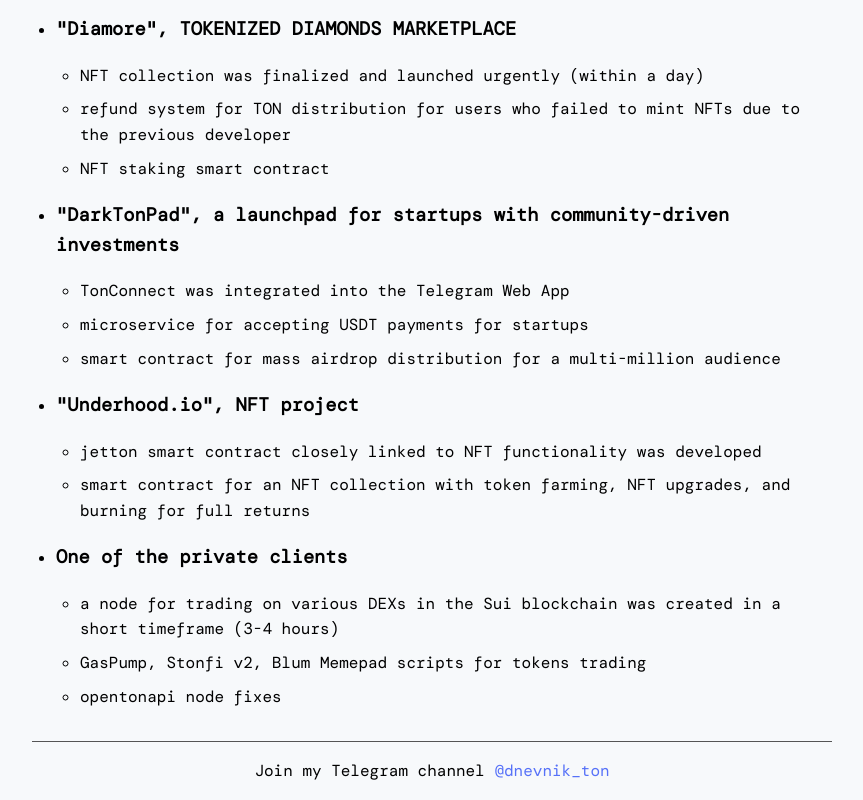
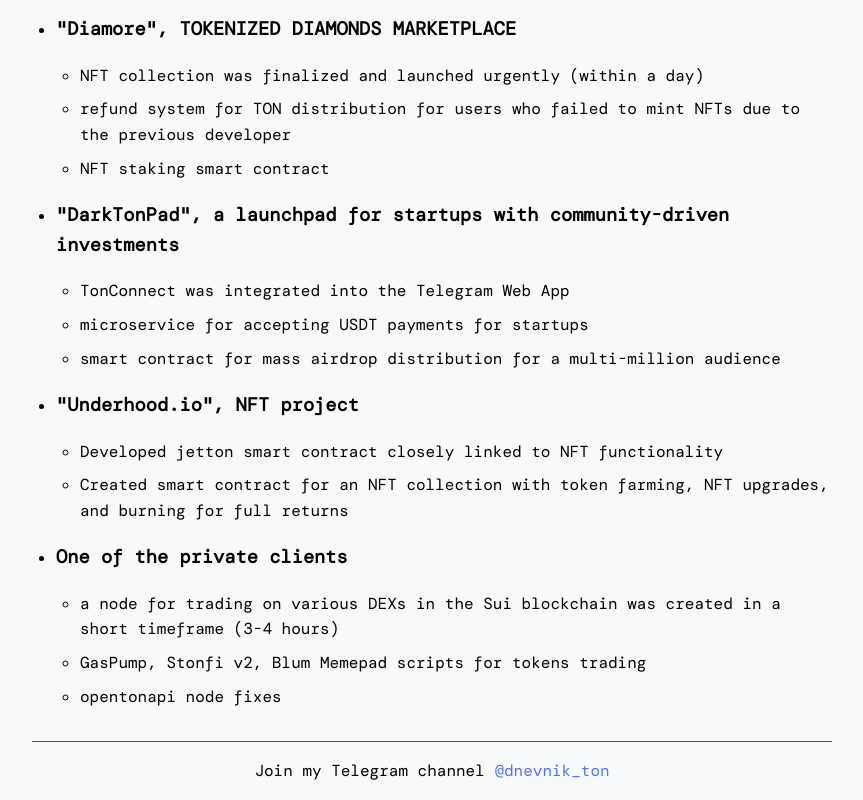
Before and after one commit to taiakindaniil/taiakindaniil.github.io, a plain HTML site: page index.html in a window 1280 px wide. Shown: the part 1574-2374 px from the top of the page, without its empty margins (208-1071 px from the left). Drawn offline with nearby package versions, Linux system fonts and the light colour scheme.

Commit message:
fix: undehoods

```diff
--- a/index.html
+++ b/index.html
@@ -119,8 +119,8 @@
                                 "Underhood.io", NFT project
                             </h3>
                             <ul>
-                                <li>jetton smart contract closely linked to NFT functionality was developed</li>
-                                <li>smart contract for an NFT collection with token farming, NFT upgrades, and burning for full returns</li>
+                                <li>Developed jetton smart contract closely linked to NFT functionality</li>
+                                <li>Created smart contract for an NFT collection with token farming, NFT upgrades, and burning for full returns</li>
                             </ul>
                         </li>
                         <li>
```
